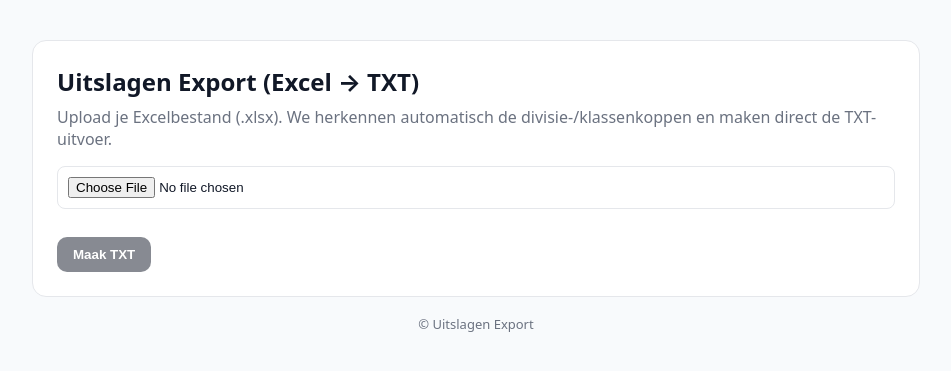
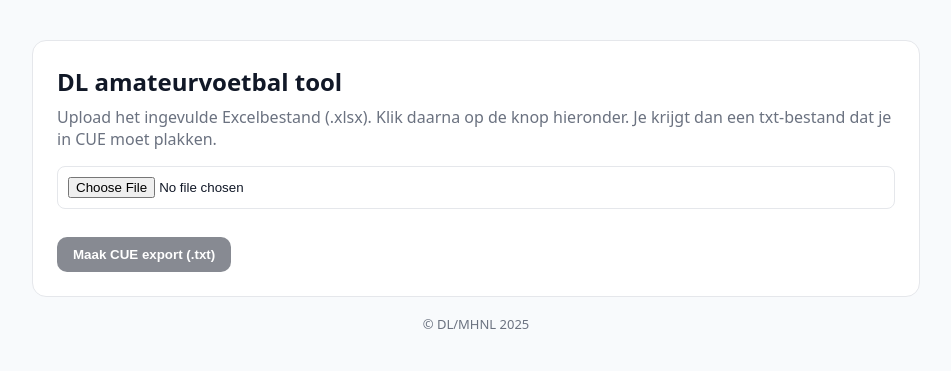
Before and after one commit to roel1983o/DL-voetbaluitslagentool, a Flask app: page / in a window 1280 px wide. Shown: the top 371 px of the page, without its empty margins (164-1115 px from the left). Run offline with Flask 3, Linux system fonts and the light colour scheme.

Commit message:
Update index.html

```diff
--- a/templates/index.html
+++ b/templates/index.html
@@ -3,7 +3,7 @@
   <head>
     <meta charset="utf-8">
     <meta name="viewport" content="width=device-width, initial-scale=1">
-    <title>Uitslagen Export (Excel → TXT)</title>
+    <title>DL amateurvoetbal tool</title>
     <style>
       :root {
         --bg: #f8fafc;
@@ -63,8 +63,8 @@
   <body>
     <div class="wrap">
       <div class="card">
-        <h1>Uitslagen Export (Excel → TXT)</h1>
-        <p class="lead">Upload je Excelbestand (.xlsx). We herkennen automatisch de divisie-/klassenkoppen en maken direct de TXT-uitvoer.</p>
+        <h1>DL amateurvoetbal tool</h1>
+        <p class="lead">Upload het ingevulde Excelbestand (.xlsx). Klik daarna op de knop hieronder. Je krijgt dan een txt-bestand dat je in CUE moet plakken.</p>
 
         {% set msgs = get_flashed_messages() %}
         {% if msgs %}
@@ -80,11 +80,11 @@
           <div class="row">
             <input type="file" name="file" accept=".xlsx" id="file" required>
           </div>
-          <button id="submit" type="submit" disabled>Maak TXT</button>
+          <button id="submit" type="submit" disabled>Maak CUE export (.txt)</button>
         </form>
       </div>
 
-      <footer>© Uitslagen Export</footer>
+      <footer>© DL/MHNL 2025</footer>
     </div>
 
     <script>
```
